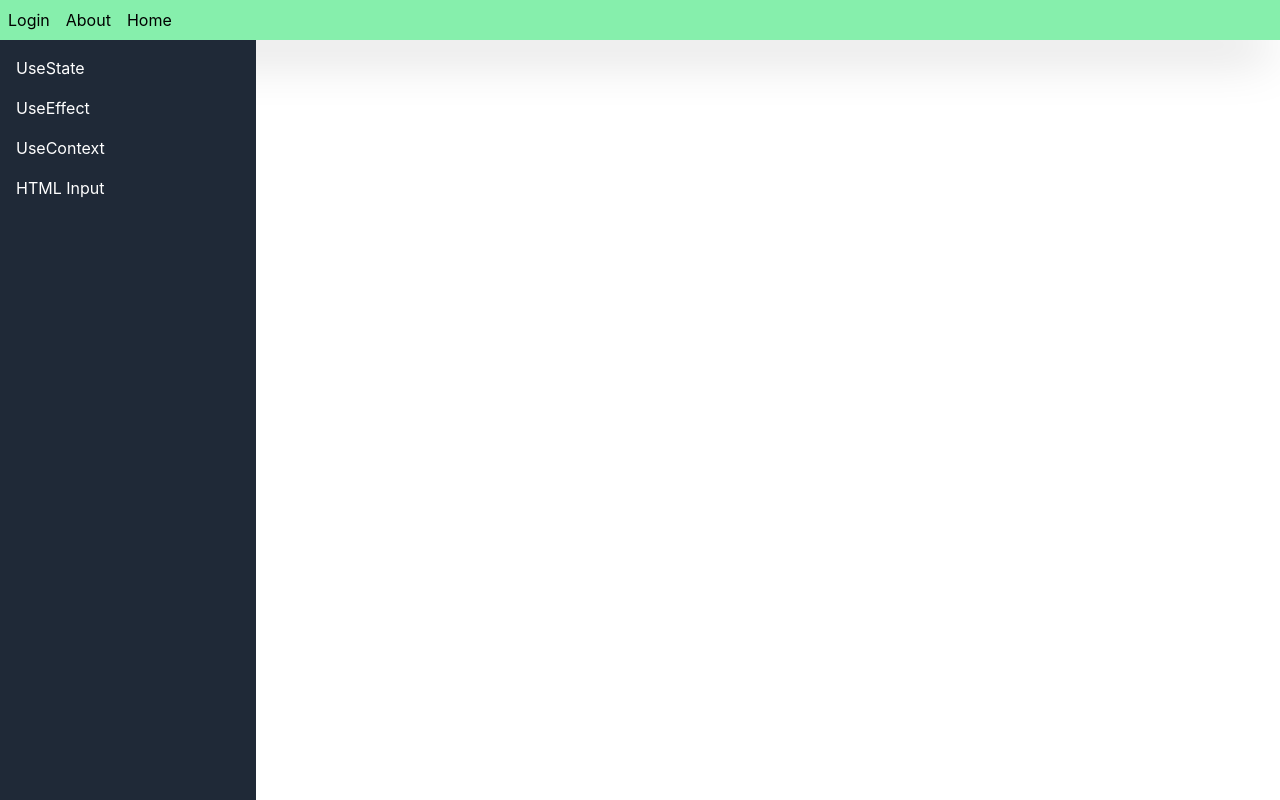
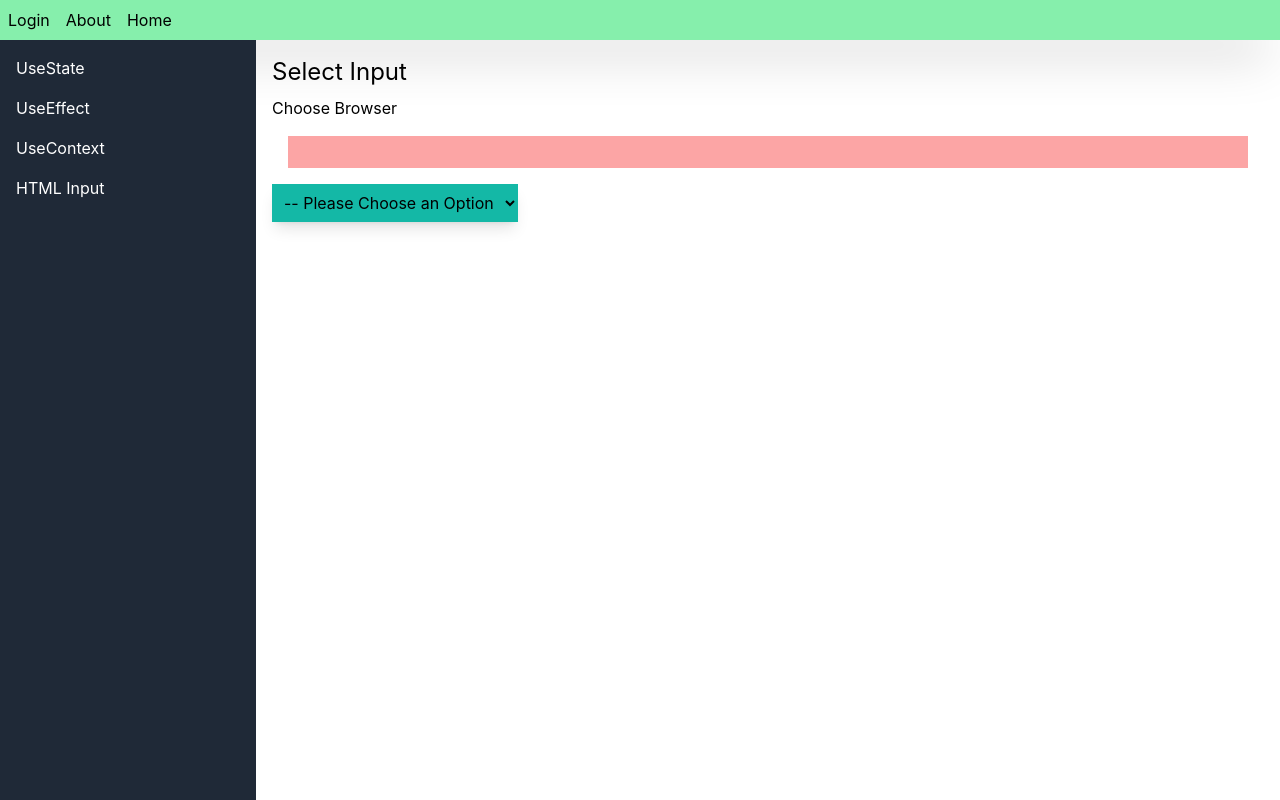
Before and after one commit to sree-r-one/learning-react, a React (Vite) app: page /html in a window 1280 px wide. Built offline with nearby package versions, Linux system fonts and the light colour scheme.

Commit message:
select completed

```diff
--- a/src/pages/HtmlInputs.tsx
+++ b/src/pages/HtmlInputs.tsx
@@ -1,7 +1,34 @@
-import React from "react";
+import React, { useState } from "react";
 
 const BrowserSelector: React.FC = () => {
-  return <></>;
+  const [selectedBrowser, setSelectedBrowser] = useState<string>("");
+
+  const handleChange = (e: React.ChangeEvent<HTMLSelectElement>) => {
+    setSelectedBrowser(e.target.value);
+  };
+
+  return (
+    <>
+      <h1 className="mb-2 text-2xl">Select Input</h1>
+      <label htmlFor="browser-select">Choose Browser</label>
+
+      <h1 className="m-4 bg-red-300 p-4">{selectedBrowser}</h1>
+
+      <select
+        name="browser"
+        id="browser-select"
+        value={selectedBrowser}
+        onChange={handleChange}
+        className="bg-teal-500 p-2 shadow-lg outline-none"
+      >
+        <option value="default">-- Please Choose an Option</option>
+        <option value="safari">Safari</option>
+        <option value="firefox">Firefox</option>
+        <option value="chrome">Chrome</option>
+        <option value="opera">Opera</option>
+      </select>
+    </>
+  );
 };
 
 const HtmlInputs: React.FC = () => {
```
